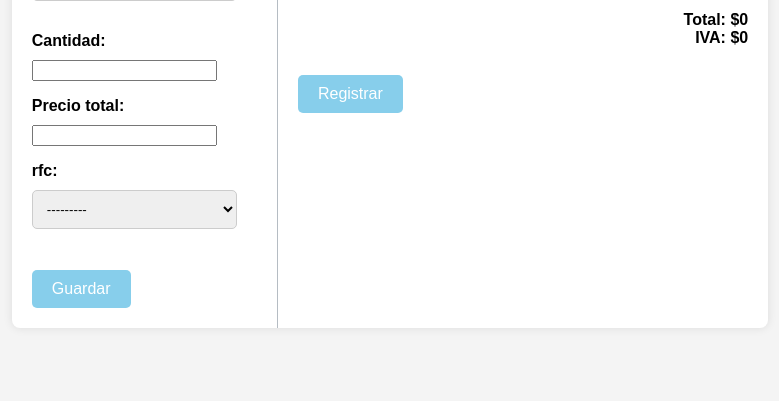
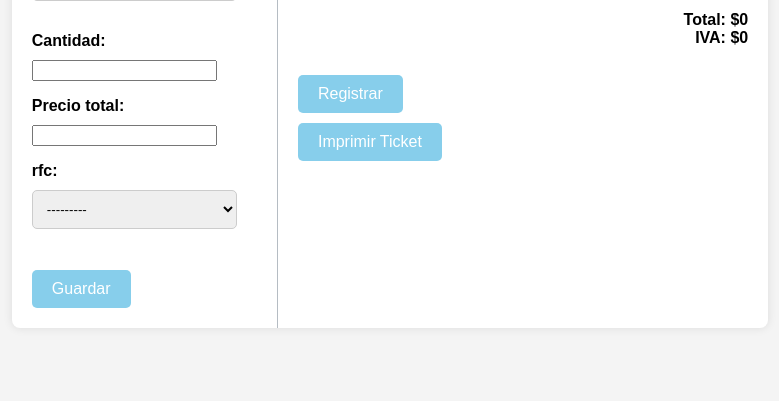
Before and after one commit to Cyrc3/estadias2, a Django app: page /registro_venta/ in a window 1280 px wide. Shown: the part 313-714 px from the top of the page, without its empty margins (250-1029 px from the left). Run offline with Django 3.2, Linux system fonts and the light colour scheme; data that the repository does not hold is empty.

Commit message:
Today i added a button nun

```diff
--- a/estadias1/estadias1/templates/registro_venta.html
+++ b/estadias1/estadias1/templates/registro_venta.html
@@ -43,7 +43,8 @@
 
             </div>
 
-            <input type="button" value="Registrar">
+            <input type="button" value="Registrar"><br>
+            <input type="button" value="Imprimir Ticket">
         </div>
     </div>
 </div>
```
